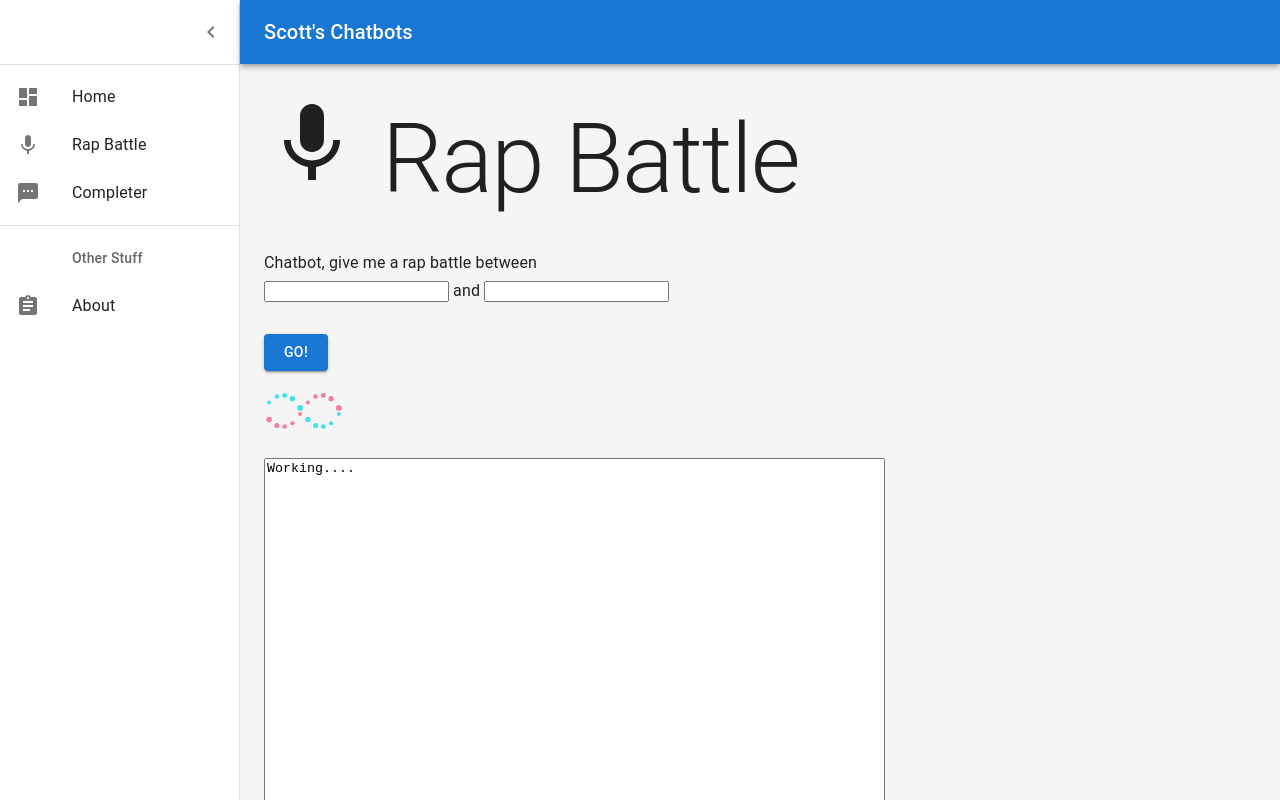
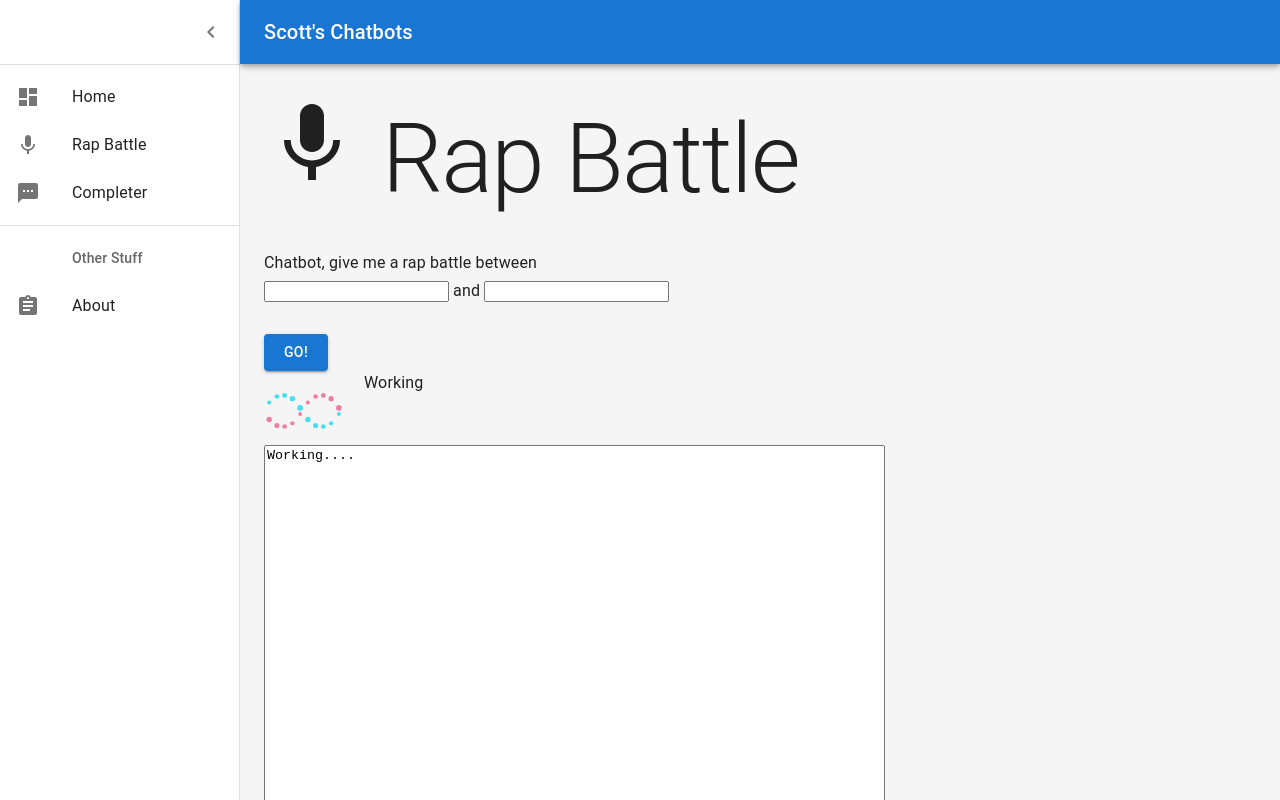
Before and after one commit to hillscottc/openai-fe, a React (Create React App) app: page /rap in a window 1280 px wide. Both pictures are taken after a click on the button "GO!". Built offline with nearby package versions, Linux system fonts and the light colour scheme.

Commit message:
css for loading

```diff
--- a/src/App.js
+++ b/src/App.js
@@ -15,6 +15,7 @@ import ChevronLeftIcon from "@mui/icons-material/ChevronLeft";
 import { mainListItems, secondaryListItems } from "./App-LeftNav";
 import Copyright from "./pages/Copyright";
 import Routes from "./Routes";
+import "./index.css";
 
 const drawerWidth = 240;
 
--- a/src/index.css
+++ b/src/index.css
@@ -1 +1,13 @@
-/*  Nothing here yet.  */
+.container-grid {
+  display: grid;
+  grid-template-columns: 100px 500px; /*columns widths*/
+  height: 50px;
+}
+
+.col-1 {
+  background-color: inherit;
+}
+
+.col-2 {
+  background-color: inherit;
+}
--- a/src/pages/RapBattle.js
+++ b/src/pages/RapBattle.js
@@ -100,6 +100,9 @@ function RapBattle() {
         </Button>
       </form>
 
+      {isLoading && (
+        <div class="container-grid">
+          <div class="col col-1">
             {/* Loading spinner */}
             <Dna
               visible={isLoading}
@@ -109,6 +112,10 @@ function RapBattle() {
               wrapperStyle={{}}
               wrapperClass="dna-wrapper"
             />
+          </div>
+          <div class="col col-2">Working</div>
+        </div>
+      )}
 
       <br />
       {rapResults && (
```
Lines whose indentation alone changed are shown as unchanged.
